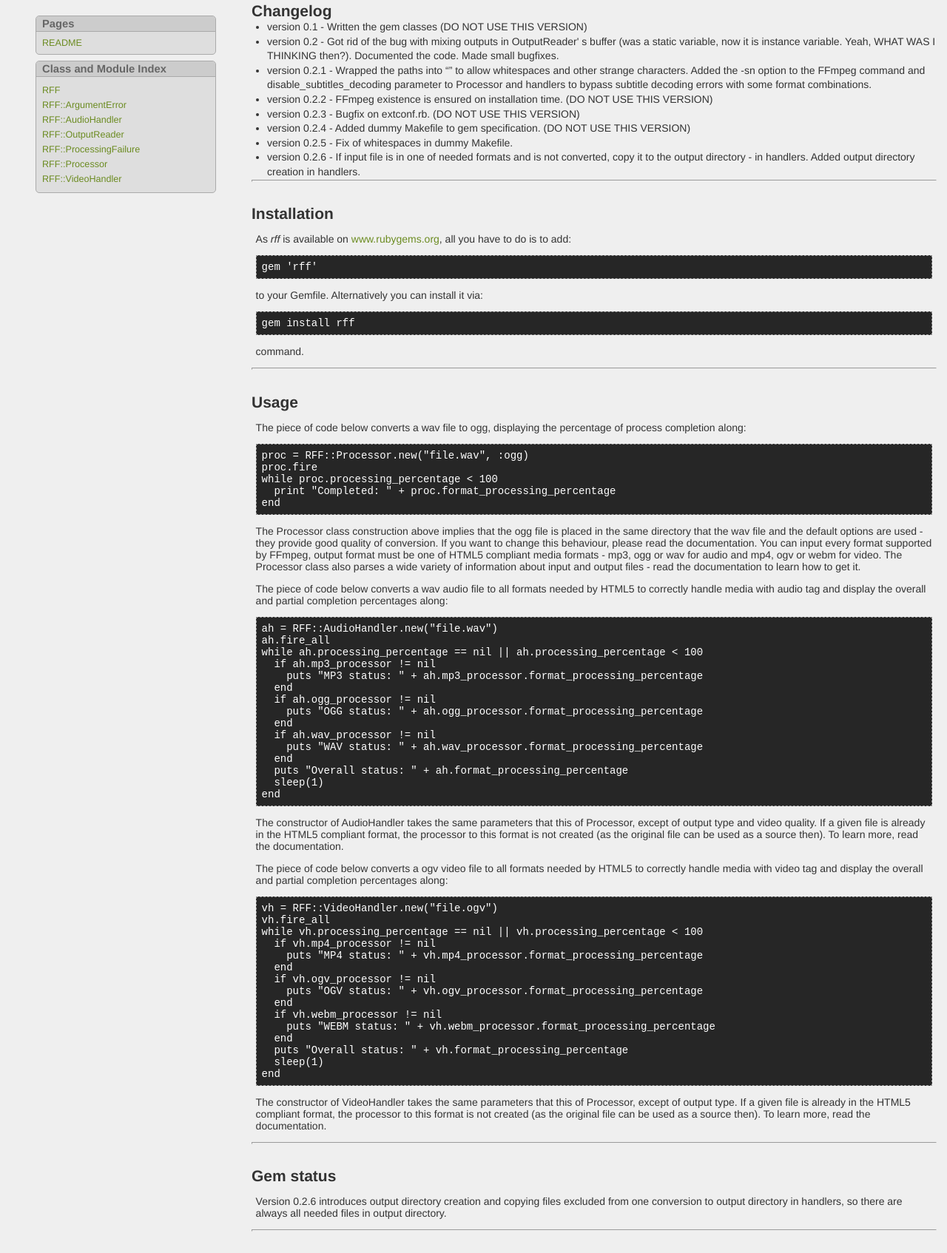
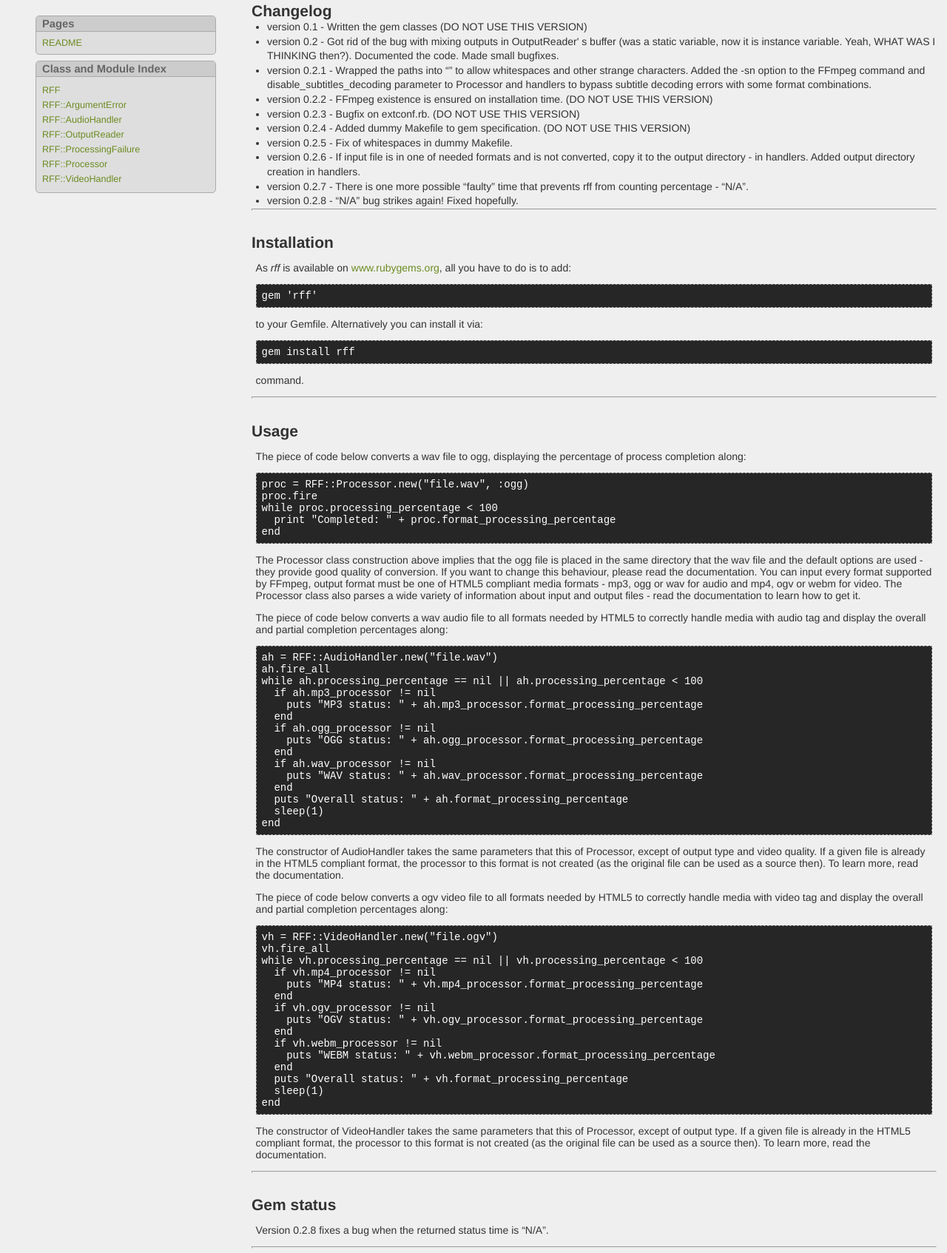
Before and after one commit to Phitherek/rff, a plain HTML site: page doc/README_rdoc.html in a window 1280 px wide. Shown: the part 336-2030 px from the top of the page at 74% size. Drawn offline with Linux system fonts and the light colour scheme.

Commit message:
N/A bug strikes again! Version 0.2.8.

```diff
--- a/doc/README_rdoc.html
+++ b/doc/README_rdoc.html
@@ -144,6 +144,11 @@ VERSION)</p>
 <p>version 0.2.6 - If input file is in one of needed formats and is not
 converted, copy it to the output directory - in handlers. Added output
 directory creation in handlers.</p>
+</li><li>
+<p>version 0.2.7 - There is one more possible “faulty” time that prevents rff
+from counting percentage - “N/A”.</p>
+</li><li>
+<p>version 0.2.8 - “N/A” bug strikes again! Fixed hopefully.</p>
 </li></ul>
 <hr style="height: 1px">
 
@@ -237,9 +242,7 @@ documentation.</p>
 
 <h2 id="label-Gem+status">Gem status<span><a href="#label-Gem+status">&para;</a> <a href="#documentation">&uarr;</a></span></h2>
 
-<p>Version 0.2.6 introduces output directory creation and copying files
-excluded from one conversion to output directory in handlers, so there are
-always all needed files in output directory.</p>
+<p>Version 0.2.8 fixes a bug when the returned status time is “N/A”.</p>
 <hr style="height: 1px">
 
 <h2 id="label-Important+information">Important information<span><a href="#label-Important+information">&para;</a> <a href="#documentation">&uarr;</a></span></h2>
```
Also changed, not shown: doc/RFF/Processor.html (+1 -1 lines), 4 other files.
